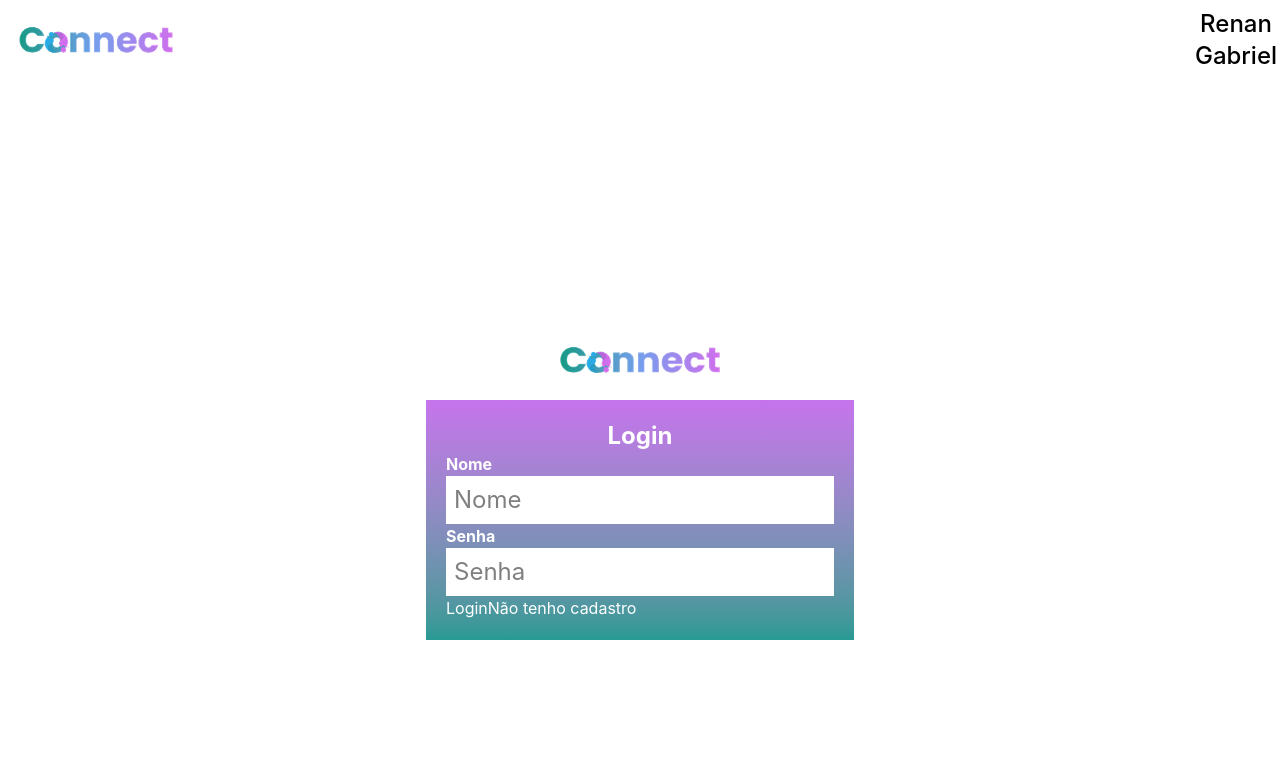
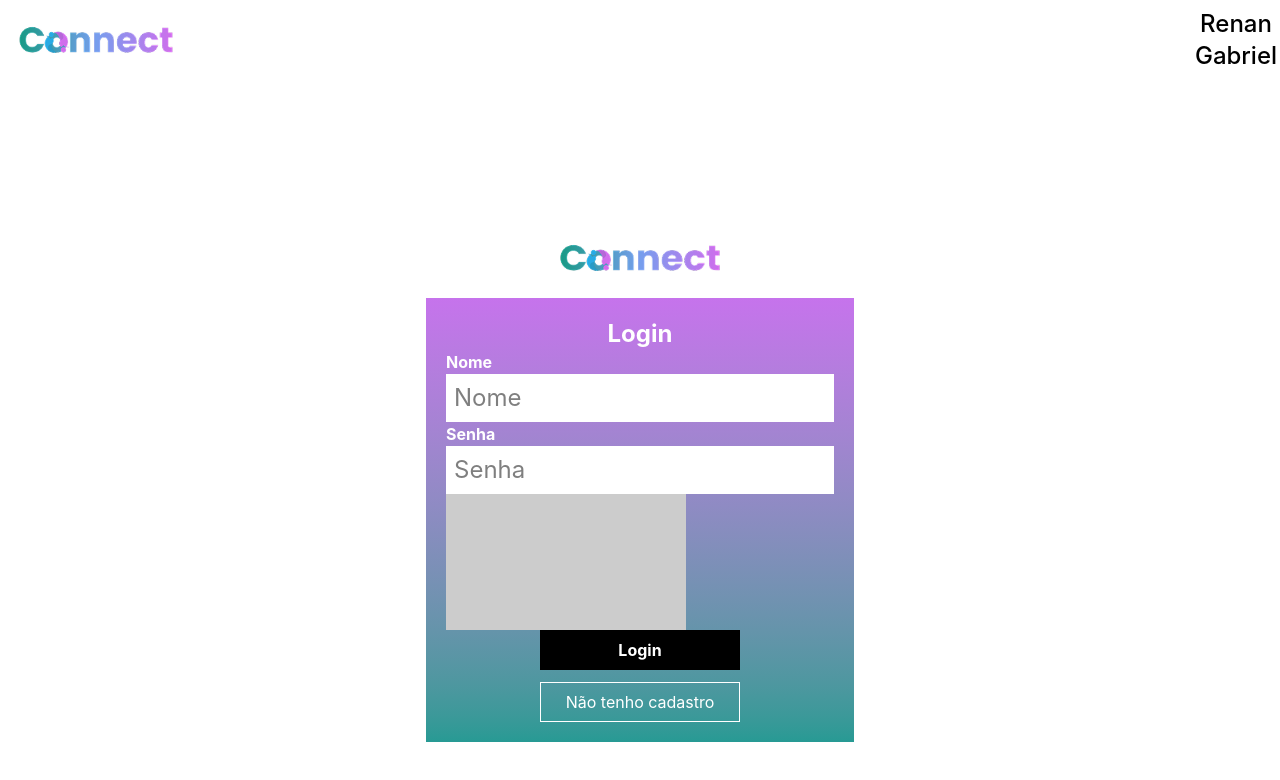
Before and after one commit to Renangr55/Connect, a React (Vite) app in the folder front/project_01/: page / in a window 1280 px wide. Shown: the top 780 px of the page. Built offline with nearby package versions, Linux system fonts and the light colour scheme.

Commit message:
Update File 25/04: Toggle Switch

```diff
--- a/front/project_01/src/Pages/Login.jsx
+++ b/front/project_01/src/Pages/Login.jsx
@@ -27,9 +27,17 @@ export function Login() {
           name="psw"
           required
         ></input>
-        <section className="">
-          <button>Login</button>
-          <button>Não tenho cadastro</button>
+        <label className="relative inline-block w-60 h-34 ">
+          <input className="opacity-0 w-0 h-0" type="checkbox"></input>
+          <span className="absolute cursor-pointer top-0 left-0 right-0 bottom-0 bg-[#ccc] "></span>
+        </label>
+        <section className="flex flex-col text-center items-center gap-3">
+          <button className="h-10 font-bold w-50 cursor-pointer ease-in-out hover:scale-110 bg-black">
+            Login
+          </button>
+          <button className="h-10 border w-50 cursor-pointer ease-in-out hover:scale-110 border-white">
+            Não tenho cadastro
+          </button>
         </section>
       </form>
     </div>
```
